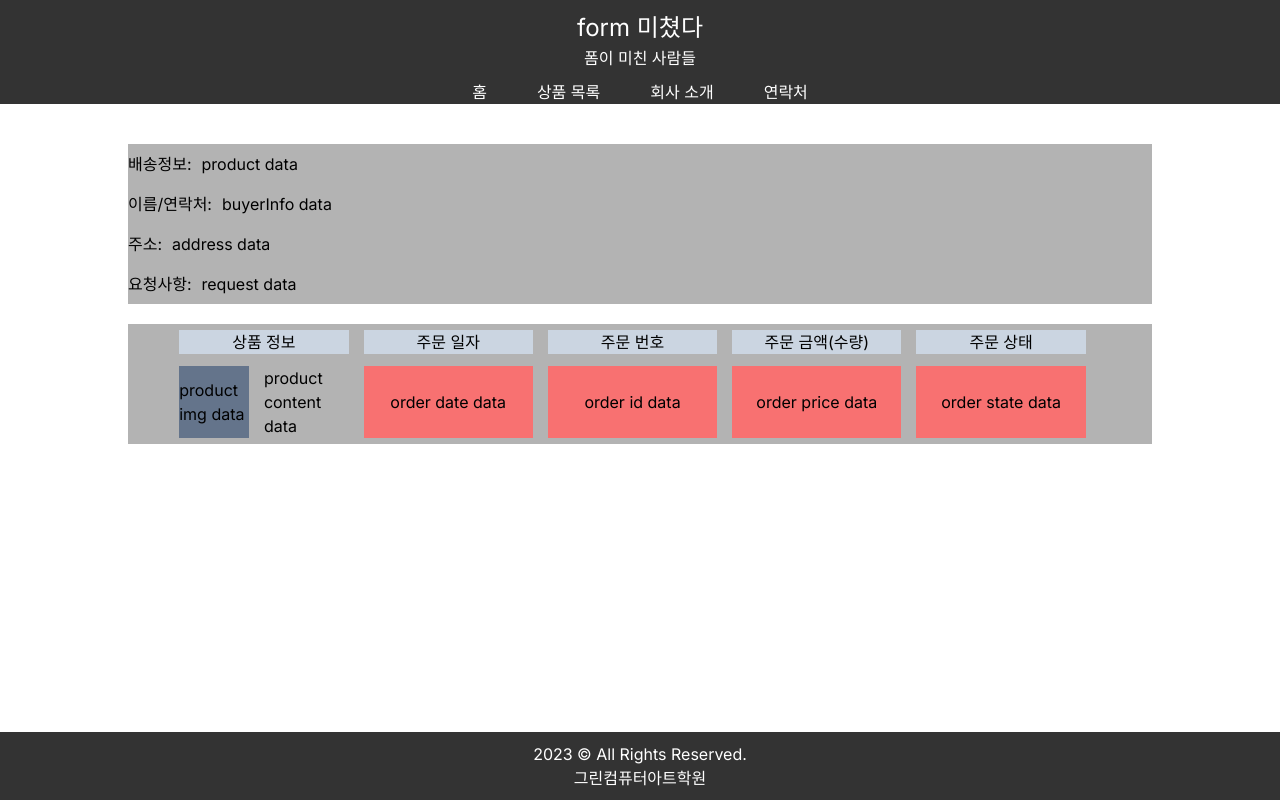
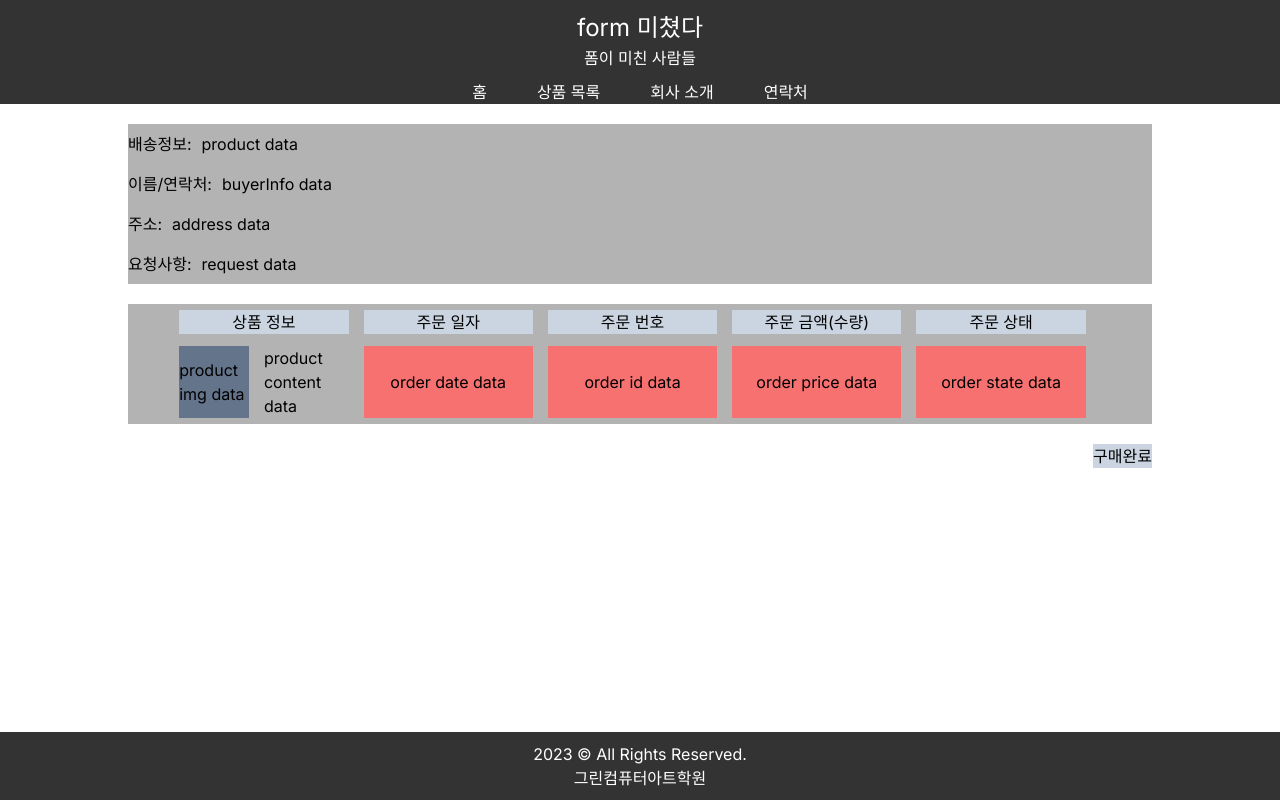
Before and after one commit to KDT-IaaS-Class-One-Group/KDT-IaaS-4team-ERP, a Next.js app: page /payment in a window 1280 px wide. Built offline with nearby package versions, Linux system fonts and the light colour scheme.

Commit message:
feat: 구매완료 버튼 UI제작

```diff
--- a/src/app/components/Payment/buyButton.tsx
+++ b/src/app/components/Payment/buyButton.tsx
@@ -1,9 +1,13 @@
-// import styles from "./style/buyerInformation.module.css";
+// import styles from "./style/buyButton.module.css";
 
 export default function buyButton() {
   // const buyerinformation = await fetchbuyerinformationdata()
 
   return (
-    <div></div>
+    <div className="flex justify-center relative mt-5">
+      <div className="flex flex-row-reverse w-4/5">
+        <button className="bg-slate-300">구매완료</button>
+      </div>
+    </div>
   );
 }
--- a/src/app/components/Payment/buyerInformation.tsx
+++ b/src/app/components/Payment/buyerInformation.tsx
@@ -4,7 +4,7 @@ export default function buyerInformation() {
   // const buyerinformation = await fetchbuyerinformationdata()
 
   return (
-    <div className="flex justify-center items-center mt-10">
+    <div className="flex justify-center items-center mt-5">
       <div
         className={`${styles.buyerInformation} flex flex-col justify-center`}
       >
```
